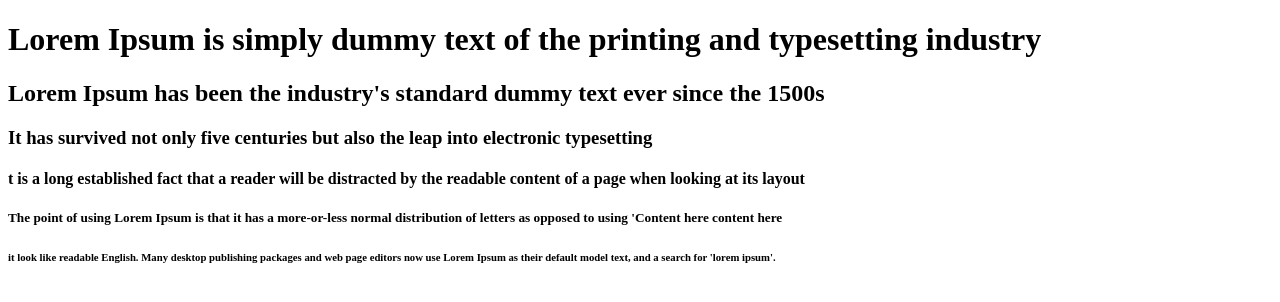
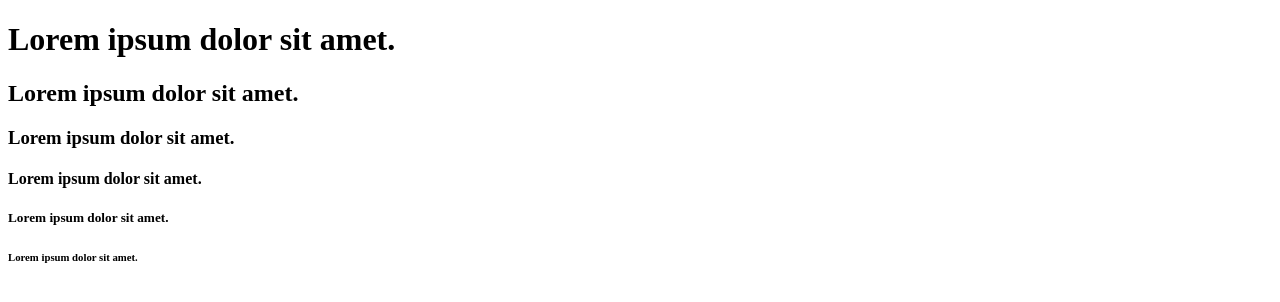
Before and after one commit to shshawon03/Home, a plain HTML site: page index.html in a window 1280 px wide. Drawn offline with Linux system fonts and the light colour scheme.

Commit message:
index.html

```diff
--- a/index.html
+++ b/index.html
@@ -1,21 +1,18 @@
 <!DOCTYPE html>
-<html>
-<head>
-	<meta charset="utf-8">
-	<meta name="viewport" content="width=device-width, initial-scale=1">
-	<title>Home</title>
-</head>
-<body>
+	<html lang="en">
+	<head>
+		<meta charset="UTF-8">
+		<meta name="viewport" content="width=device-width, initial-scale=1.0">
+		<title>Home</title>
+	</head>
+	<body>
 
+		<h1>Lorem ipsum dolor sit amet.</h1>
+		<h2>Lorem ipsum dolor sit amet.</h2>
+		<h3>Lorem ipsum dolor sit amet.</h3>
+		<h4>Lorem ipsum dolor sit amet.</h4>
+		<h5>Lorem ipsum dolor sit amet.</h5>
+		<h6>Lorem ipsum dolor sit amet.</h6>
 
-	<h1>Lorem Ipsum is simply dummy text of the printing and typesetting industry</h1>
-	<h2>Lorem Ipsum has been the industry's standard dummy text ever since the 1500s</h2>
-	<h3>It has survived not only five centuries but also the leap into electronic typesetting</h3>
-	<h4>t is a long established fact that a reader will be distracted by the readable content of a page when looking at its layout</h4>
-	<h5>The point of using Lorem Ipsum is that it has a more-or-less normal distribution of letters as opposed to using 'Content here content here</h5>
-	<h6>it look like readable English. Many desktop publishing packages and web page editors now use Lorem Ipsum as their default model text, and a search for 'lorem ipsum'.</h6>
-
-
-
-</body>
+	</body>
 </html>
```
